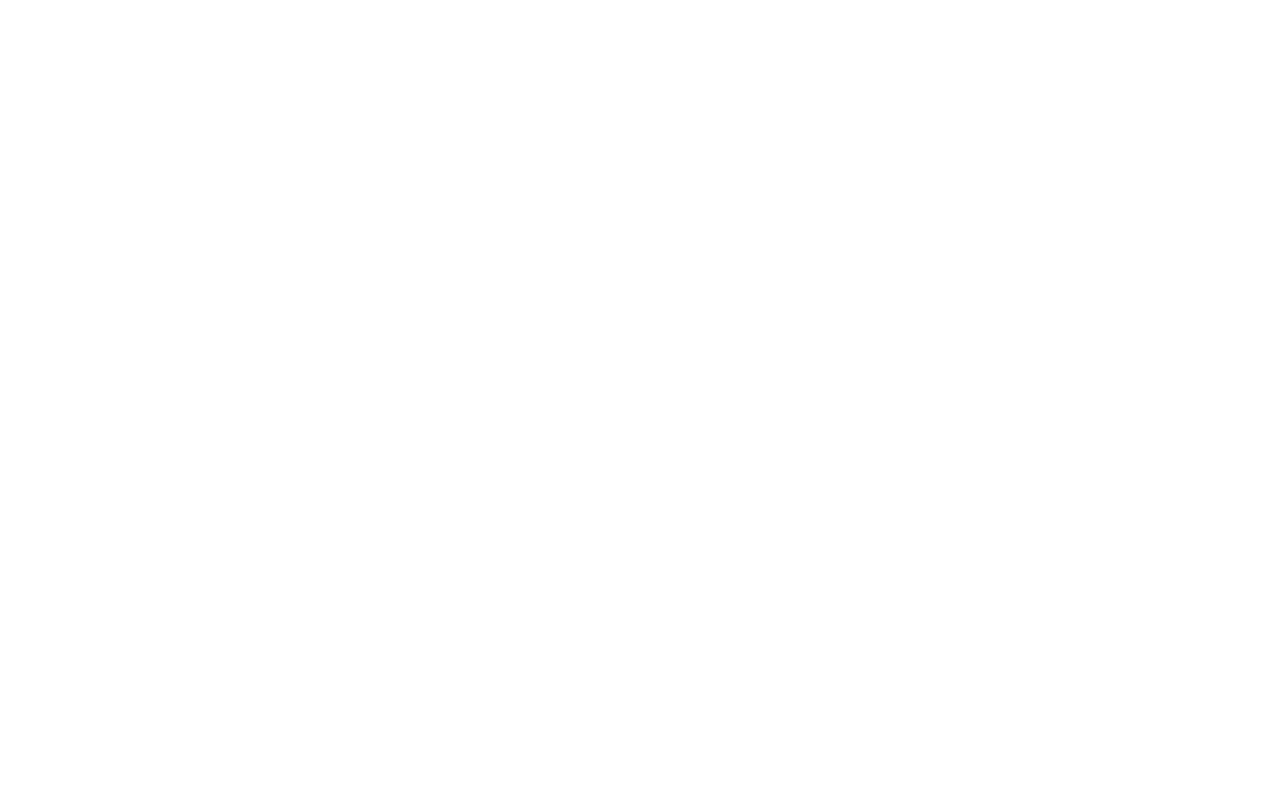
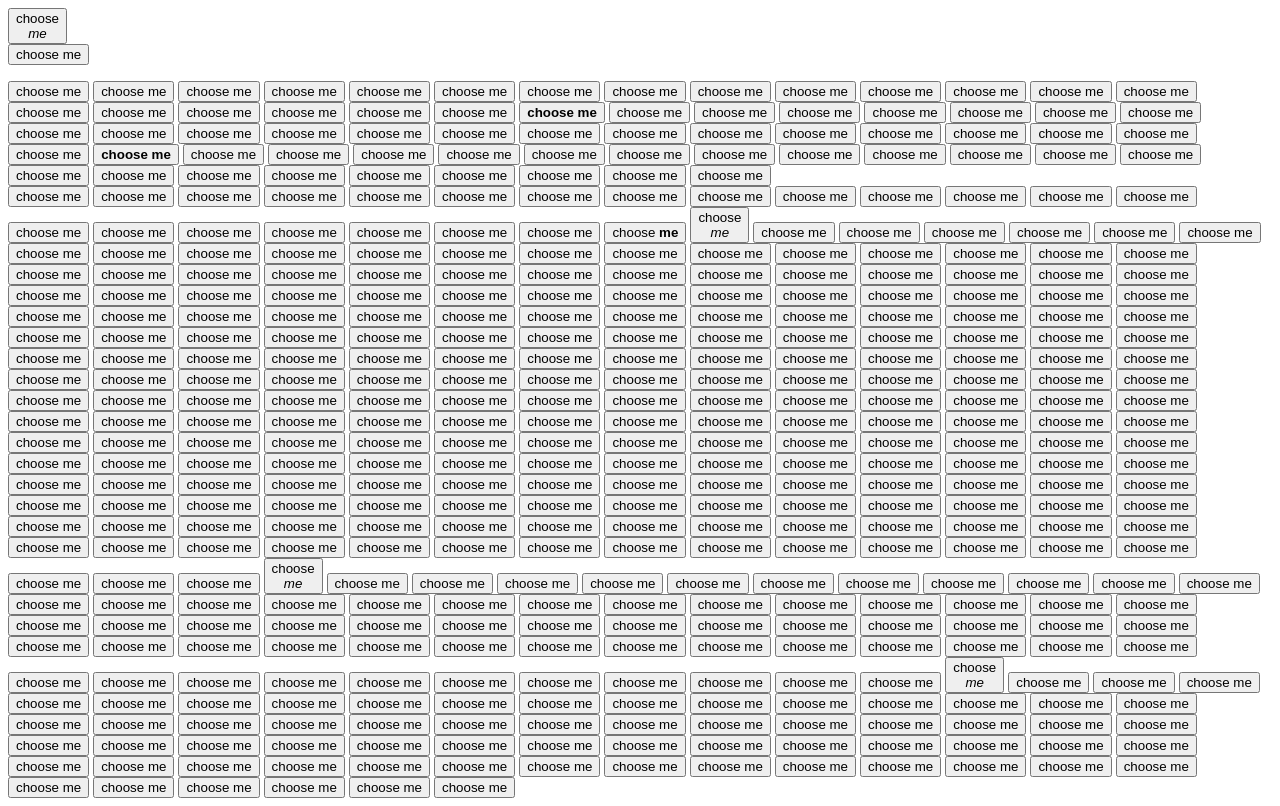
Before and after one commit to thelastbabyblue/spatial-practices, a plain HTML site: page projects/project02/index01.html in a window 1280 px wide. Drawn offline with Linux system fonts and the light colour scheme.

Commit message:
index01 complete

```diff
--- a/projects/project02/index01.html
+++ b/projects/project02/index01.html
@@ -0,0 +1,32 @@
+<html>
+    <head>
+    <title>field of buttons</title>
+ </head>
+
+ <body>
+
+    <button type="button">choose <br> <i> me</i></button>    <form action="/projects/project02/index02.html"><input type="submit" value="choose me" /></form>  <button type="button">choose me</button>    <button type="button">choose me</button>    <button type="button">choose me</button>    <button type="button">choose me</button>   <button type="button">choose me</button>    <button type="button">choose me</button>    <button type="button">choose me</button>    <button type="button">choose me</button>    <button type="button">choose me</button>   <button type="button">choose me</button> <button type="button">choose me</button>    <button type="button">choose me</button>    <button type="button">choose me</button>    <button type="button">choose me</button>    <button type="button">choose me</button>    <button type="button">choose me</button>    <button type="button">choose me</button>   <button type="button">choose me</button>    <button type="button">choose me</button>    <button type="button">choose me</button>
+    <button type="button"> <strong>choose me</strong></button>    <button type="button">choose me</button>    <button type="button">choose me</button>    <button type="button">choose me</button>    <button type="button">choose me</button>    <button type="button">choose me</button>   <button type="button">choose me</button>    <button type="button">choose me</button>    <button type="button">choose me</button>    <button type="button">choose me</button>    <button type="button">choose me</button>   <button type="button">choose me</button> <button type="button">choose me</button>    <button type="button">choose me</button>    <button type="button">choose me</button>    <button type="button">choose me</button>    <button type="button">choose me</button>    <button type="button">choose me</button>    <button type="button">choose me</button>   <button type="button">choose me</button>    <button type="button">choose me</button>    <button type="button">choose me</button>
+    <button type="button">choose me</button>    <button type="button"><b>choose me</b></button>    <button type="button">choose me</button>    <button type="button">choose me</button>    <button type="button">choose me</button>    <button type="button">choose me</button>   <button type="button">choose me</button>    <button type="button">choose me</button>    <button type="button">choose me</button>    <button type="button">choose me</button>    <button type="button">choose me</button>   <button type="button">choose me</button> <button type="button">choose me</button>    <button type="button">choose me</button>    <button type="button">choose me</button>    <button type="button">choose me</button>    <button type="button">choose me</button>    <button type="button">choose me</button>    <button type="button">choose me</button>   <button type="button">choose me</button>    <button type="button">choose me</button>    <button type="button">choose me</button>
+    <button type="button">choose me</button>
+     <br>
+    <button type="button">choose me</button>    <button type="button">choose me</button>    <button type="button">choose me</button>    <button type="button">choose me</button>    <button type="button">choose me</button>   <button type="button">choose me</button>    <button type="button">choose me</button>    <button type="button">choose me</button>    <button type="button">choose me</button>    <button type="button">choose me</button>   <button type="button">choose me</button> <button type="button">choose me</button>    <button type="button">choose me</button>    <button type="button">choose me</button>    <button type="button">choose me</button>    <button type="button">choose me</button>    <button type="button">choose me</button>    <button type="button">choose me</button>   <button type="button">choose me</button>    <button type="button">choose me</button>    <button type="button">choose me</button>
+    <button type="button">choose <b>me</b></button>    <button type="button">choose <br> <i> me</i></button>    <button type="button">choose me</button>    <button type="button">choose me</button>    <button type="button">choose me</button>    <button type="button">choose me</button>   <button type="button">choose me</button>    <button type="button">choose me</button>    <button type="button">choose me</button>    <button type="button">choose me</button>    <button type="button">choose me</button>   <button type="button">choose me</button> <button type="button">choose me</button>    <button type="button">choose me</button>    <button type="button">choose me</button>    <button type="button">choose me</button>    <button type="button">choose me</button>    <button type="button">choose me</button>    <button type="button">choose me</button>   <button type="button">choose me</button>    <button type="button">choose me</button>    <button type="button">choose me</button>
+    <button type="button">choose me</button>    <button type="button">choose me</button>    <button type="button">choose me</button>    <button type="button">choose me</button>    <button type="button">choose me</button>    <button type="button">choose me</button>   <button type="button">choose me</button>    <button type="button">choose me</button>    <button type="button">choose me</button>    <button type="button">choose me</button>    <button type="button">choose me</button>   <button type="button">choose me</button> <button type="button">choose me</button>    <button type="button">choose me</button>    <button type="button">choose me</button>    <button type="button">choose me</button>    <button type="button">choose me</button>    <button type="button">choose me</button>    <button type="button">choose me</button>   <button type="button">choose me</button>    <button type="button">choose me</button>    <button type="button">choose me</button>
+    <button type="button">choose me</button>    <button type="button">choose me</button>    <button type="button">choose me</button>    <button type="button">choose me</button>    <button type="button">choose me</button>    <button type="button">choose me</button>   <button type="button">choose me</button>    <button type="button">choose me</button>    <button type="button">choose me</button>    <button type="button">choose me</button>    <button type="button">choose me</button>   <button type="button">choose me</button> <button type="button">choose me</button>    <button type="button">choose me</button>    <button type="button">choose me</button>    <button type="button">choose me</button>    <button type="button">choose me</button>    <button type="button">choose me</button>    <button type="button">choose me</button>   <button type="button">choose me</button>    <button type="button">choose me</button>    <button type="button">choose me</button>
+    <button type="button">choose me</button>    <button type="button">choose me</button>    <button type="button">choose me</button>    <button type="button">choose me</button>    <button type="button">choose me</button>    <button type="button">choose me</button>   <button type="button">choose me</button>    <button type="button">choose me</button>    <button type="button">choose me</button>    <button type="button">choose me</button>    <button type="button">choose me</button>   <button type="button">choose me</button> <button type="button">choose me</button>    <button type="button">choose me</button>    <button type="button">choose me</button>    <button type="button">choose me</button>    <button type="button">choose me</button>    <button type="button">choose me</button>    <button type="button">choose me</button>   <button type="button">choose me</button>    <button type="button">choose me</button>    <button type="button">choose me</button>
+    <button type="button">choose me</button>    <button type="button">choose me</button>    <button type="button">choose me</button>    <button type="button">choose me</button>    <button type="button">choose me</button>    <button type="button">choose me</button>   <button type="button">choose me</button>    <button type="button">choose me</button>    <button type="button">choose me</button>    <button type="button">choose me</button>    <button type="button">choose me</button>   <button type="button">choose me</button> <button type="button">choose me</button>    <button type="button">choose me</button>    <button type="button">choose me</button>    <button type="button">choose me</button>    <button type="button">choose me</button>    <button type="button">choose me</button>    <button type="button">choose me</button>   <button type="button">choose me</button>    <button type="button">choose me</button>    <button type="button">choose me</button>
+    <button type="button">choose me</button>    <button type="button">choose me</button>    <button type="button">choose me</button>    <button type="button">choose me</button>    <button type="button">choose me</button>    <button type="button">choose me</button>   <button type="button">choose me</button>    <button type="button">choose me</button>    <button type="button">choose me</button>    <button type="button">choose me</button>    <button type="button">choose me</button>   <button type="button">choose me</button> <button type="button">choose me</button>    <button type="button">choose me</button>    <button type="button">choose me</button>    <button type="button">choose me</button>    <button type="button">choose me</button>    <button type="button">choose me</button>    <button type="button">choose me</button>   <button type="button">choose me</button>    <button type="button">choose me</button>    <button type="button">choose me</button>
+    <button type="button">choose me</button>    <button type="button">choose me</button>    <button type="button">choose me</button>    <button type="button">choose me</button>    <button type="button">choose me</button>    <button type="button">choose me</button>   <button type="button">choose me</button>    <button type="button">choose me</button>    <button type="button">choose me</button>    <button type="button">choose me</button>    <button type="button">choose me</button>   <button type="button">choose me</button> <button type="button">choose me</button>    <button type="button">choose me</button>    <button type="button">choose me</button>    <button type="button">choose me</button>    <button type="button">choose me</button>    <button type="button">choose me</button>    <button type="button">choose me</button>   <button type="button">choose me</button>    <button type="button">choose me</button>    <button type="button">choose me</button>
+    <button type="button">choose me</button>    <button type="button">choose me</button>    <button type="button">choose me</button>    <button type="button">choose me</button>    <button type="button">choose me</button>    <button type="button">choose me</button>   <button type="button">choose me</button>    <button type="button">choose me</button>    <button type="button">choose me</button>    <button type="button">choose me</button>    <button type="button">choose me</button>   <button type="button">choose me</button> <button type="button">choose me</button>    <button type="button">choose me</button>    <button type="button">choose me</button>    <button type="button">choose me</button>    <button type="button">choose me</button>    <button type="button">choose me</button>    <button type="button">choose me</button>   <button type="button">choose me</button>    <button type="button">choose me</button>    <button type="button">choose me</button>
+    <button type="button">choose me</button>    <button type="button">choose me</button>    <button type="button">choose me</button>    <button type="button">choose me</button>    <button type="button">choose me</button>    <button type="button">choose me</button>   <button type="button">choose me</button>    <button type="button">choose me</button>    <button type="button">choose me</button>    <button type="button">choose me</button>    <button type="button">choose me</button>   <button type="button">choose me</button> <button type="button">choose me</button>    <button type="button">choose me</button>    <button type="button">choose me</button>    <button type="button">choose me</button>    <button type="button">choose me</button>    <button type="button">choose me</button>    <button type="button">choose me</button>   <button type="button">choose me</button>    <button type="button">choose me</button>    <button type="button">choose me</button>
+    <button type="button">choose me</button>    <button type="button">choose me</button>    <button type="button">choose me</button>    <button type="button">choose me</button>    <button type="button">choose me</button>    <button type="button">choose me</button>   <button type="button">choose me</button>    <button type="button">choose me</button>    <button type="button">choose me</button>    <button type="button">choose me</button>    <button type="button">choose me</button>   <button type="button">choose me</button> <button type="button">choose me</button>    <button type="button">choose me</button>    <button type="button">choose me</button>    <button type="button">choose me</button>    <button type="button">choose me</button>    <button type="button">choose me</button>    <button type="button">choose me</button>   <button type="button">choose me</button>    <button type="button">choose me</button>    <button type="button">choose me</button>
+    <button type="button">choose me</button>    <button type="button">choose <br> <i> me</i></button>   <button type="button">choose me</button>    <button type="button">choose me</button>    <button type="button">choose me</button>    <button type="button">choose me</button>   <button type="button">choose me</button>    <button type="button">choose me</button>    <button type="button">choose me</button>    <button type="button">choose me</button>    <button type="button">choose me</button>   <button type="button">choose me</button> <button type="button">choose me</button>    <button type="button">choose me</button>    <button type="button">choose me</button>    <button type="button">choose me</button>    <button type="button">choose me</button>    <button type="button">choose me</button>    <button type="button">choose me</button>   <button type="button">choose me</button>    <button type="button">choose me</button>    <button type="button">choose me</button>
+    <button type="button">choose me</button>    <button type="button">choose me</button>    <button type="button">choose me</button>    <button type="button">choose me</button>    <button type="button">choose me</button>    <button type="button">choose me</button>   <button type="button">choose me</button>    <button type="button">choose me</button>    <button type="button">choose me</button>    <button type="button">choose me</button>    <button type="button">choose me</button>   <button type="button">choose me</button> <button type="button">choose me</button>    <button type="button">choose me</button>    <button type="button">choose me</button>    <button type="button">choose me</button>    <button type="button">choose me</button>    <button type="button">choose me</button>    <button type="button">choose me</button>   <button type="button">choose me</button>    <button type="button">choose me</button>    <button type="button">choose me</button>
+    <button type="button">choose me</button>    <button type="button">choose me</button>    <button type="button">choose me</button>    <button type="button">choose me</button>    <button type="button">choose me</button>    <button type="button">choose me</button>   <button type="button">choose me</button>    <button type="button">choose me</button>    <button type="button">choose me</button>    <button type="button">choose me</button>    <button type="button">choose me</button>   <button type="button">choose me</button> <button type="button">choose me</button>    <button type="button">choose me</button>    <button type="button">choose me</button>    <button type="button">choose me</button>    <button type="button">choose me</button>    <button type="button">choose me</button>    <button type="button">choose me</button>   <button type="button">choose me</button>    <button type="button">choose me</button>    <button type="button">choose me</button>
+    <button type="button">choose <br> <i> me</i></button>   <button type="button">choose me</button>    <button type="button">choose me</button>    <button type="button">choose me</button>    <button type="button">choose me</button>    <button type="button">choose me</button>   <button type="button">choose me</button>    <button type="button">choose me</button>    <button type="button">choose me</button>    <button type="button">choose me</button>    <button type="button">choose me</button>   <button type="button">choose me</button> <button type="button">choose me</button>    <button type="button">choose me</button>    <button type="button">choose me</button>    <button type="button">choose me</button>    <button type="button">choose me</button>    <button type="button">choose me</button>    <button type="button">choose me</button>   <button type="button">choose me</button>    <button type="button">choose me</button>    <button type="button">choose me</button>
+    <button type="button">choose me</button>    <button type="button">choose me</button>    <button type="button">choose me</button>    <button type="button">choose me</button>    <button type="button">choose me</button>    <button type="button">choose me</button>   <button type="button">choose me</button>    <button type="button">choose me</button>    <button type="button">choose me</button>    <button type="button">choose me</button>    <button type="button">choose me</button>   <button type="button">choose me</button> <button type="button">choose me</button>    <button type="button">choose me</button>    <button type="button">choose me</button>    <button type="button">choose me</button>    <button type="button">choose me</button>    <button type="button">choose me</button>    <button type="button">choose me</button>   <button type="button">choose me</button>    <button type="button">choose me</button>    <button type="button">choose me</button>
+    <button type="button">choose me</button>    <button type="button">choose me</button>    <button type="button">choose me</button>    <button type="button">choose me</button>    <button type="button">choose me</button>    <button type="button">choose me</button>   <button type="button">choose me</button>    <button type="button">choose me</button>    <button type="button">choose me</button>    <button type="button">choose me</button>    <button type="button">choose me</button>   <button type="button">choose me</button> <button type="button">choose me</button>    <button type="button">choose me</button>    <button type="button">choose me</button>    <button type="button">choose me</button>    <button type="button">choose me</button>    <button type="button">choose me</button>    <button type="button">choose me</button>   <button type="button">choose me</button>    <button type="button">choose me</button>    <button type="button">choose me</button>
+</body>
+
+</html>
```
Also changed, not shown: index.html (+3 -3 lines).
